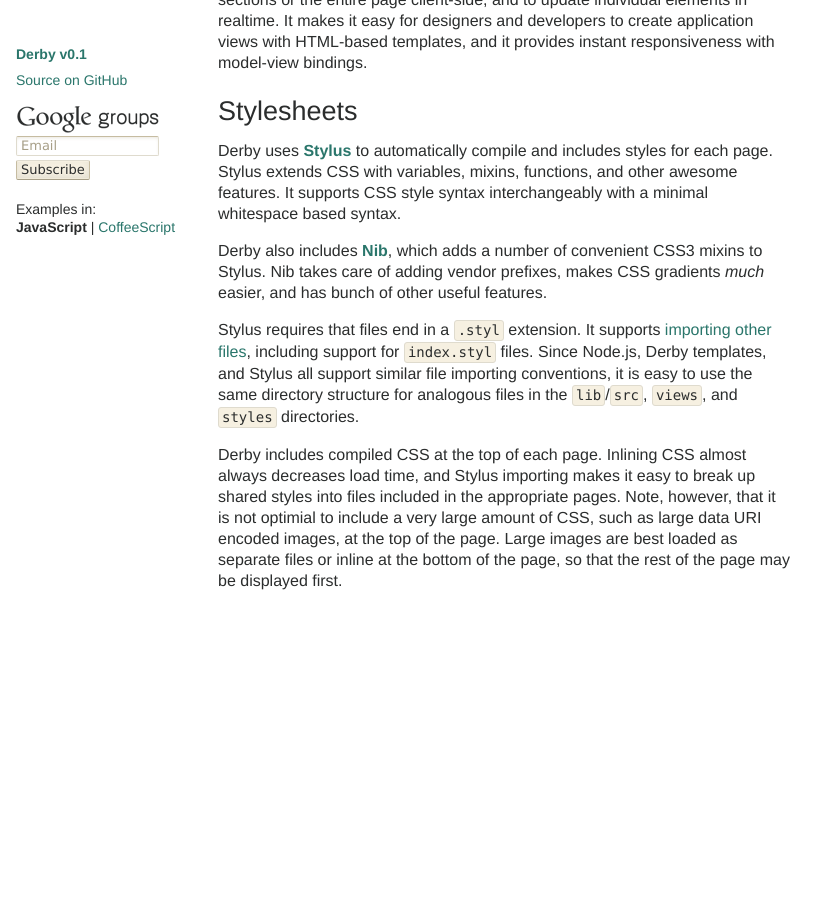
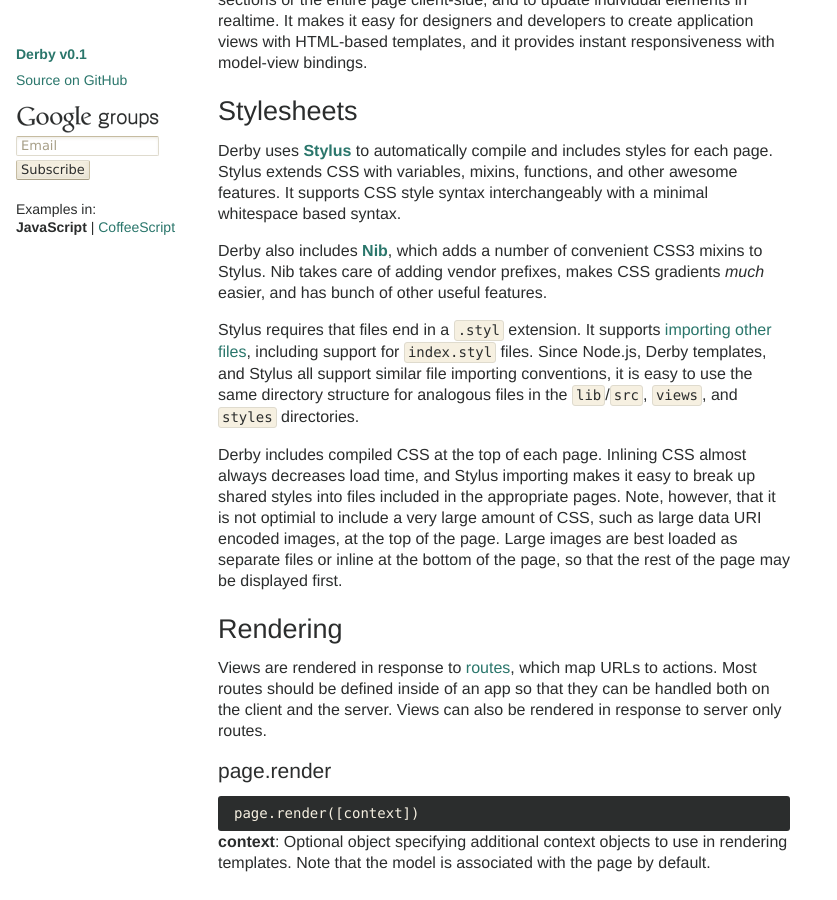
Before and after one commit to derbyjs/derby, a Jekyll site: the page built from index.md, in a window 1280 px wide and 900 px high, scrolled down 17025 px. Shown: the whole window, without its empty margins (0-837 px from the left). Built offline with Jekyll 4.4.1, drawn with Linux system fonts in a browser that asks for light colours; before the commit the page ends 17643 px from its top, so only the background shows below that.

Commit message:
rendering

```diff
--- a/index.md
+++ b/index.md
@@ -726,3 +726,13 @@ Derby also includes **[Nib](http://visionmedia.github.com/nib/)**, which adds a
 Stylus requires that files end in a `.styl` extension. It supports [importing other files](http://learnboost.github.com/stylus/docs/import.html), including support for `index.styl` files. Since Node.js, Derby templates, and Stylus all support similar file importing conventions, it is easy to use the same directory structure for analogous files in the `lib`/`src`, `views`, and `styles` directories.
 
 Derby includes compiled CSS at the top of each page. Inlining CSS almost always decreases load time, and Stylus importing makes it easy to break up shared styles into files included in the appropriate pages. Note, however, that it is not optimial to include a very large amount of CSS, such as large data URI encoded images, at the top of the page. Large images are best loaded as separate files or inline at the bottom of the page, so that the rest of the page may be displayed first.
+
+## Rendering
+
+Views are rendered in response to [routes](#routes), which map URLs to actions. Most routes should be defined inside of an app so that they can be handled both on the client and the server. Views can also be rendered in response to server only routes.
+
+### page.render
+
+    page.render([context])
+
+  **context**: Optional object specifying additional context objects to use in rendering templates. Note that the model is associated with the page by default.
```
